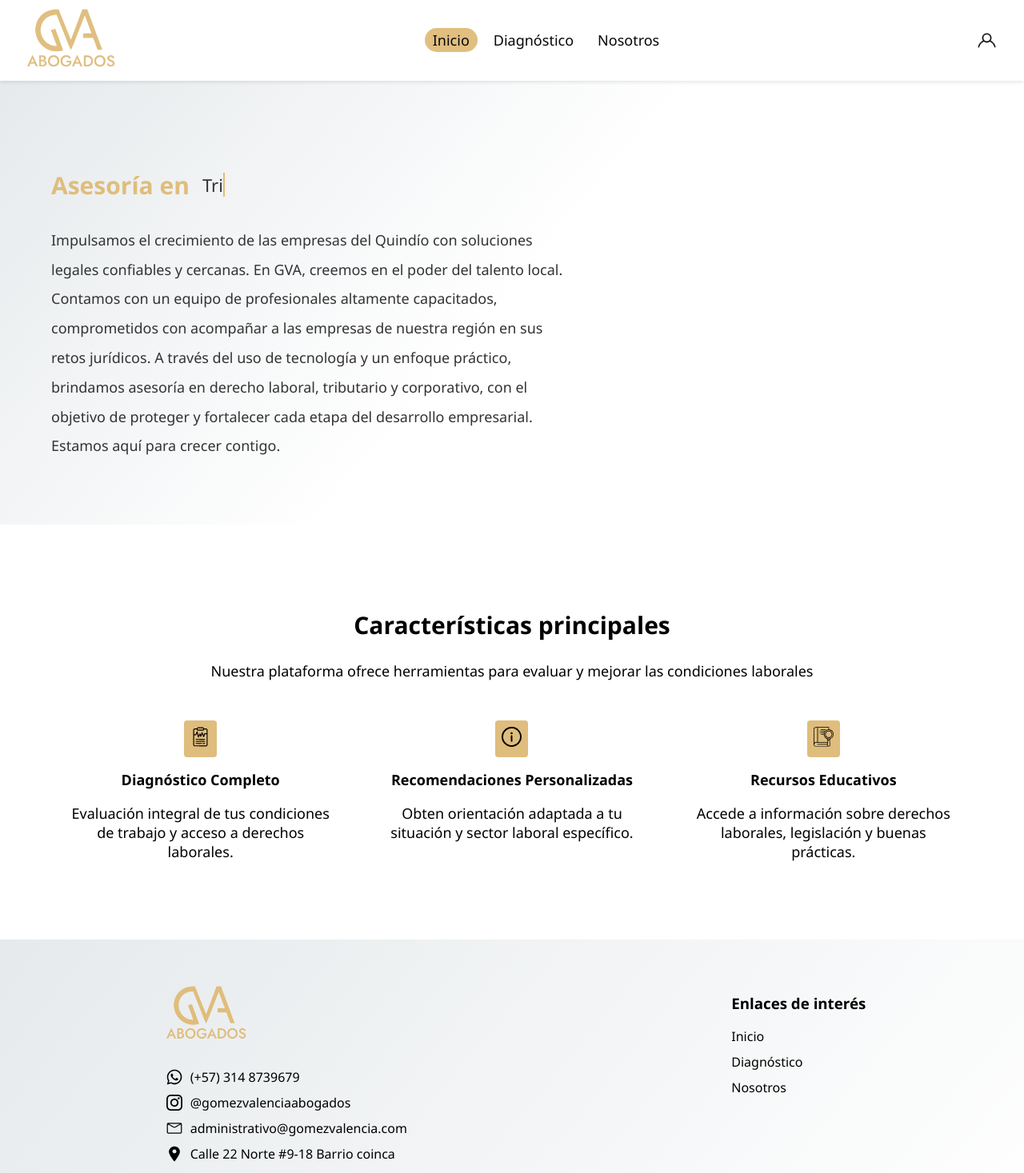
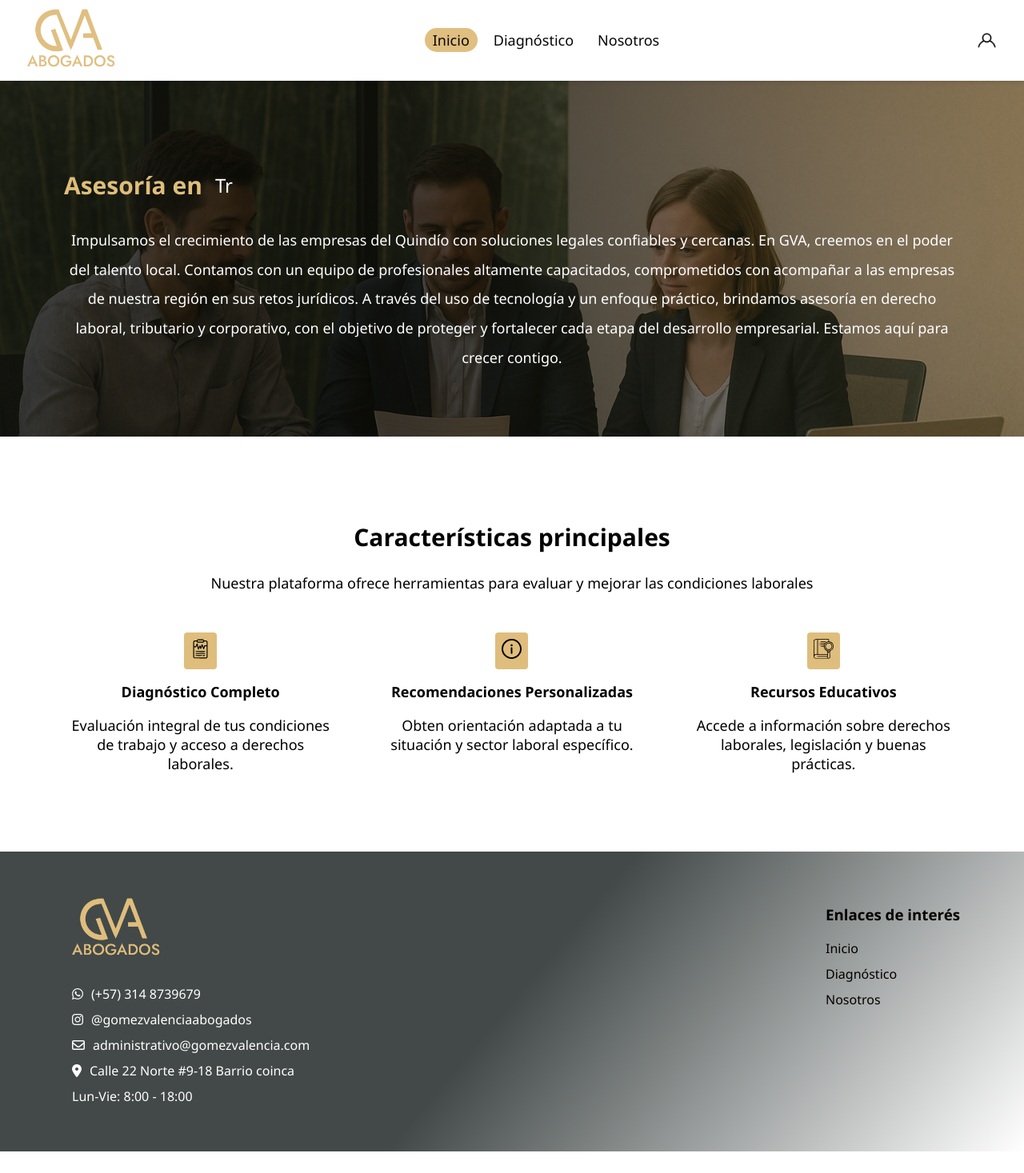
Before and after one commit to Andresfacundo/DiagnosticoLaboral, a React (Vite) app: page / in a window 1280 px wide. Shown: the top 1467 px of the page at 80% size. After the commit the page ends 1440 px from the top, so only its background shows below. Built offline with nearby package versions, Linux system fonts and the light colour scheme; no server answers.

Commit message:
se cambia color de footer y se agrega imagen de fondo en el home

```diff
--- a/index.html
+++ b/index.html
@@ -2,6 +2,7 @@
 <html lang="en">
   <head>
     <meta charset="UTF-8" />
+    <script src="https://kit.fontawesome.com/20ec0208ec.js" crossorigin="anonymous"></script>
     <link rel="icon" type="image/png" href="/FAVICON-144X144.png" />
     <link href="https://fonts.googleapis.com/css2?family=Jost:ital,wght@0,100..900;1,100..900&display=swap" rel="stylesheet">
     <meta name="viewport" content="width=device-width, initial-scale=1.0" />
--- a/src/components/Layouts/Footer/Footer.css
+++ b/src/components/Layouts/Footer/Footer.css
@@ -1,12 +1,10 @@
 .content-footer{
     width: 100%;
-
-    background: linear-gradient(130deg,  #889aa436 0%, #ffffff 100%);
+    backGround: linear-gradient(130deg,#424948 50%, #ffffff00);
     padding: 0;
-
     display: flex;
-    justify-content: space-around;
-    padding: 3rem 0 3rem 0;
+    justify-content: space-between;
+    padding: 3rem 5rem 3rem 5rem;
 }
 
 .content-contacto{
@@ -14,20 +12,17 @@
     flex-direction: column;
     gap: 10px;
     padding: 10px;
+    color: #fff;
 }
 .content-contacto .item-img{
     display: flex;
     gap: 10px;
+    align-items: center;
+}
 
-
-}
-.content-contacto .item-img img{
-    width: 20px;
-
-}
 .item-img  a{
     text-decoration: none;
-    color: #000;
+    color: #fff;
 }
 .item-img a:hover{
     text-decoration: underline;
@@ -36,7 +31,8 @@
     padding-bottom: 1rem;
 }
 .content-img img{
-    width: 100px;
+    width: 110px;
+
 }
 
 .item-interes ul, li a{
--- a/src/components/Layouts/Footer/Footer.jsx
+++ b/src/components/Layouts/Footer/Footer.jsx
@@ -1,12 +1,10 @@
-import Reac, { useState, useEffect } from 'react'
+import React, { useState, useEffect } from 'react'
 import gva from '../../../../public/Gva.png'
-import wasa from '../../../../public/whatsapp.svg'
-import email from '../../../../public/correo-electronico.svg'
-import ubicacion from '../../../../public/mapa.svg'
 import './Footer.css'
 import { NavLink, useLocation } from 'react-router-dom'
-import instagram from '../../../../public/logotipo-de-instagram.svg'
 import authService from '../../../Services/authService'
+import GAP from '../../../../public/gap.png'
+
 const UrlWasa = import.meta.env.VITE_WASA
 const gps = import.meta.env.VITE_UBICACION;
 const correo = import.meta.env.VITE_EMAIL;
@@ -70,10 +68,10 @@ const Footer = () => {
                 <div className='content-img'>
                     <img src={gva} alt="icono-GVA" />
                 </div>
-                <div className='item-img'><img src={wasa} alt="icono-whatsapp" /><a target='_blank' href={UrlWasa}>(+57) 314 8739679</a></div>
-                <div className='item-img'><img src={instagram} alt="icono-instagram"/><a href={INSTAGRAM}>@gomezvalenciaabogados</a></div>
-                <div className='item-img'><img src={email} alt="icono-email" /><a  target='_blank' href={correo}>administrativo@gomezvalencia.com</a></div>
-                <div className='item-img'><img src={ubicacion} alt="icono-ubicacion" /><a target='_blank' href={gps}>Calle 22 Norte #9-18 Barrio coinca</a></div>
+                <div className='item-img'><i class="fa-brands fa-whatsapp"></i><a target='_blank' href={UrlWasa}>(+57) 314 8739679</a></div>
+                <div className='item-img'><i class="fa-brands fa-instagram"></i><a href={INSTAGRAM}>@gomezvalenciaabogados</a></div>
+                <div className='item-img'><i class="fa-regular fa-envelope"></i><a  target='_blank' href={correo}>administrativo@gomezvalencia.com</a></div>
+                <div className='item-img'><i class="fa-solid fa-location-dot"></i><a target='_blank' href={gps}>Calle 22 Norte #9-18 Barrio coinca</a></div>
                 <div className='item-img'>Lun-Vie: 8:00 - 18:00</div>
             </div>
             <div className='item-interes'>
--- a/src/components/Pages/Home/Home.css
+++ b/src/components/Pages/Home/Home.css
@@ -9,21 +9,42 @@
 
 .box-asesoria{
     padding: 5rem 0 5rem 0;
-    background: linear-gradient(130deg,  #889aa436 0%, #ffffff 50%);
+
+    backGround: linear-gradient(90deg,rgba(0, 0, 0, 0.63) 40%, rgba(255, 255, 255, 0)),url('../../../assets/backGround.png');
+    background-size: cover;
+    background-position: center;
+    background-repeat: no-repeat;
+    display: flex;
+    align-items: center;
+}
+
+.box-asesoria span{
+    color: #ffffff;
+}
+.box-asesoria .box-img-gap{
+    display: flex;
+    justify-content: flex-end;
 
 }
+.box-asesoria img{
+    width: 150px;
+    height: 65px;
+    margin-right: 8rem;
+}
 .content-home{
-    width: 50%;
-    margin-left: 4rem;
+    text-align: center;
     color: #333;
     animation: fadeIn 0.4s ease-out;
-
+    padding: 0 5rem 0 5rem;
 }
 .content-home h3{
     font-size: 30px;
     font-weight: 700;
     color: #DFBD7C;
     flex-wrap: nowrap;
+}
+.content-home #typingText{
+    color: #ffffff;
 }
 
 .content-home span{
@@ -32,16 +53,23 @@
     line-height: 2.3rem;
     font-weight: 450;
 }
- .title-container{
+ .title-container {
     display: flex;
     flex-direction: row;
     align-items: center;
     gap: 1rem;
 
 }
+.box-asesoria .content-home .title-container {
+    text-align: center;
+    align-items: center;
+    display: flex;
+    flex-grow: 1;
+
+}
 
 .title-container p {
-    font-size: 22px;
+    font-size: 24px;
     font-weight: 500;
     color: #333;
     white-space: nowrap;
--- a/src/components/Pages/Home/Home.jsx
+++ b/src/components/Pages/Home/Home.jsx
@@ -6,7 +6,7 @@ import ItemCaracteristicas from '../../Ui/ItemCaracteristicas/ItemCaracteristica
 import diagnostico from '../../../../public/informe-de-diagnostico.svg'
 import exclamacion from '../../../../public/exclamacion.svg'
 import investigacion from '../../../../public/investigacion.svg'
-import Footer from '../../Layouts/Footer/Footer'
+import GAP from '../../../../public/gap.png'
 
 
 const Home = () => {
```
Also changed, not shown: public/gap.png (added).
